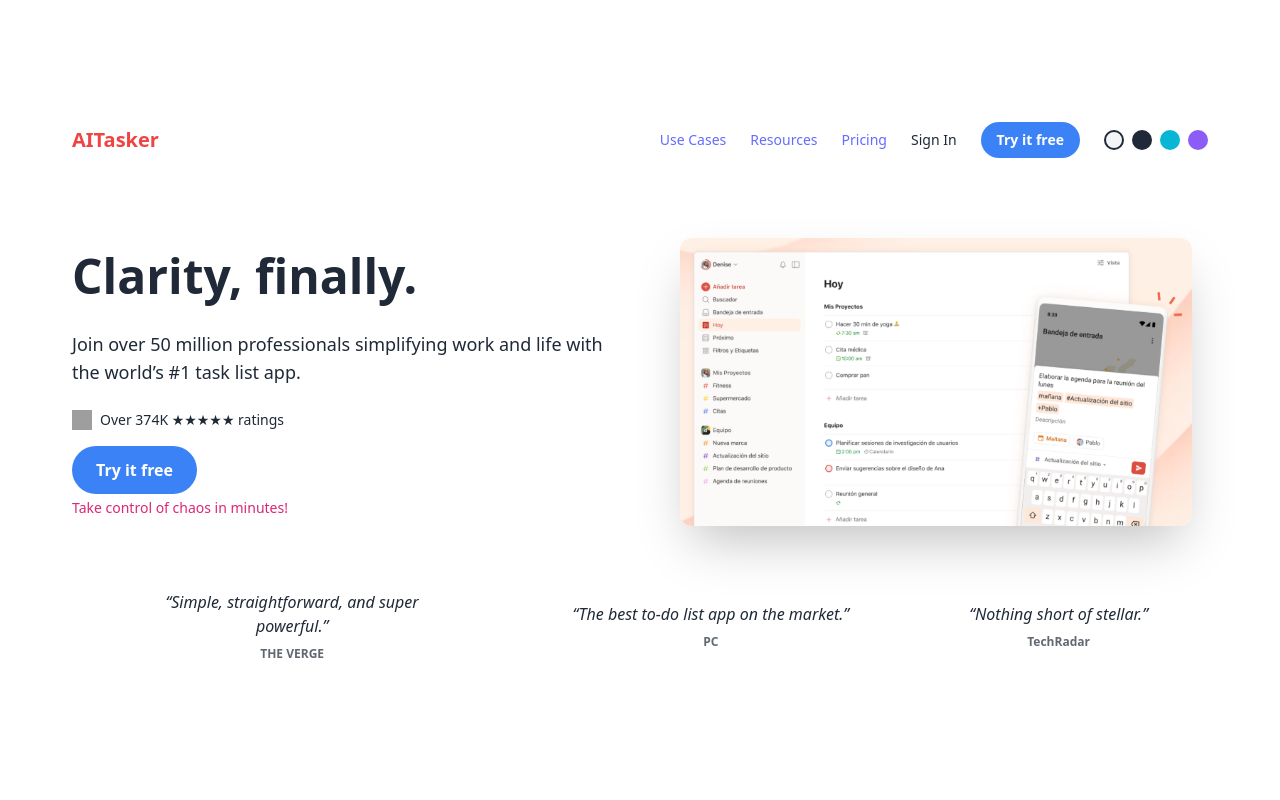
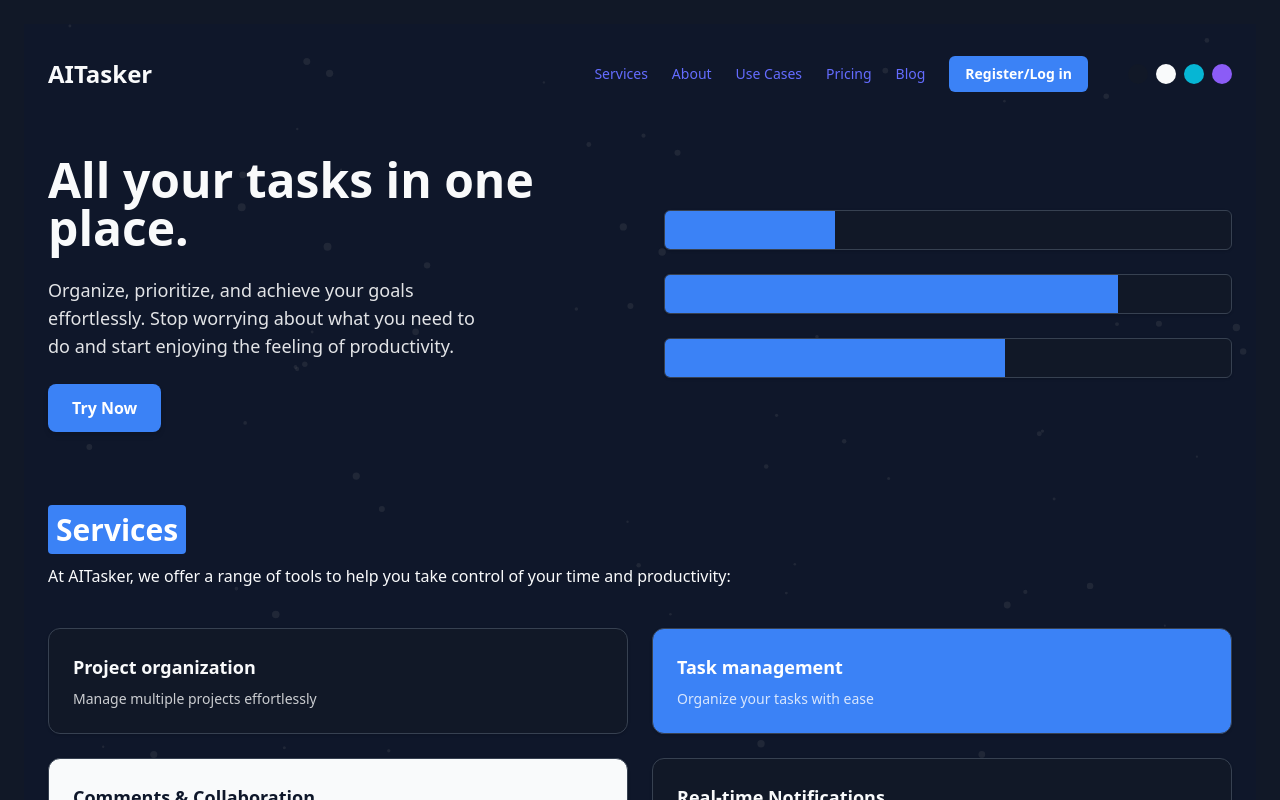
Before and after one commit to PedroCere/technovation_3, a React (Vite) app in the folder aitasker-frontend/: page / in a window 1280 px wide. Built offline with nearby package versions, Linux system fonts and the light colour scheme; grey boxes are pictures that could not be loaded.

Commit message:
landing_bg_update

```diff
--- a/aitasker-frontend/package.json
+++ b/aitasker-frontend/package.json
@@ -30,8 +30,10 @@
     "react-icons": "^5.5.0",
     "react-router-dom": "^7.5.1",
     "react-toastify": "^11.0.5",
+    "react-tsparticles": "^2.12.2",
     "recharts": "^2.15.3",
     "slate-react": "^0.89.0",
+    "tsparticles": "^2.9.3",
     "uuid": "^9.0.0",
     "yup": "^1.6.1"
   },
--- a/aitasker-frontend/src/context/ThemeContext.jsx
+++ b/aitasker-frontend/src/context/ThemeContext.jsx
@@ -16,6 +16,8 @@ const themeColors = {
     '--primary-color': '#3b82f6',
     '--primary-color-hover': '#2563eb',
     '--border-color': '#e5e7eb',
+        '--footer-bg': '#1f2937',
+
 
     // Botones e inputs
     '--button-bg': '#f3f4f6',
@@ -39,6 +41,7 @@ const themeColors = {
     '--primary-color': '#3b82f6',
     '--primary-color-hover': '#2563eb',
     '--border-color': '#374151',
+    '--footer-bg': '#1f2937',
 
     '--button-bg': '#374151',
     '--button-bg-hover': '#4b5563',
--- a/aitasker-frontend/src/pages/Landing.jsx
+++ b/aitasker-frontend/src/pages/Landing.jsx
@@ -1,52 +1,100 @@
 import React from "react";
 import { useNavigate } from "react-router-dom";
-import Image from "../assets/image.png";
 import { useTheme } from "../context/ThemeContext";
+import Particles from "react-tsparticles";
+import { loadFull } from "tsparticles";
 
 export default function Landing() {
   const navigate = useNavigate();
   const { theme, setTheme, themes } = useTheme();
 
-  // Colores representativos por tema
+  React.useEffect(() => {
+    setTheme(themes.dark);
+  }, [setTheme, themes]);
+
   const themeColors = {
-    light: '#f3f4f6',
-    dark: '#1f2937',
-    cyan: '#06b6d4',
-    purple: '#8b5cf6',
+    light: "#111827",
+    dark: "#f9fafb",
+    cyan: "#06b6d4",
+    purple: "#8b5cf6",
+  };
+
+  const primaryColor = themeColors[theme];
+
+  const particlesInit = async (main) => {
+    await loadFull(main);
+  };
+
+  const particlesOptions = {
+    background: { color: { value: "transparent" } },
+    fullScreen: { enable: false },
+    particles: {
+      number: { value: 80, density: { enable: true, area: 800 } },
+      color: { value: "#888" },
+      shape: { type: "circle" },
+      opacity: { value: 0.15 },
+      size: { value: { min: 1, max: 4 } },
+      move: {
+        enable: true,
+        speed: 0.3,
+        direction: "none",
+        outMode: "bounce",
+      },
+    },
+    interactivity: {
+      events: {
+        onHover: { enable: true, mode: "grab" },
+        resize: true,
+      },
+      modes: {
+        grab: { distance: 140, links: { opacity: 0.2 } },
+      },
+    },
+    detectRetina: true,
   };
 
   return (
-    <section className="min-h-screen bg-[var(--bg-color)] text-[var(--text-color)] transition-colors flex flex-col items-center justify-center px-4 md:px-12">
-      {/* Top Navigation */}
-      <header className="w-full max-w-7xl flex justify-between items-center py-4">
-        <div className="flex items-center space-x-2">
-          <span className="font-semibold text-red-500 text-xl">AITasker</span>
-        </div>
+    <section className="relative bg-[var(--bg-color)] text-[var(--text-color)] min-h-screen transition-colors overflow-hidden">
+      {/* Fondo animado */}
+      <Particles
+        id="tsparticles"
+        init={particlesInit}
+        options={particlesOptions}
+        className="absolute inset-0 z-0"
+      />
 
-        <nav className="hidden md:flex items-center space-x-6 text-sm">
+      {/* CONTENIDO PRINCIPAL */}
+      <div className="relative z-10 px-6 py-8">
+        {/* NAVBAR */}
+        <div className="max-w-7xl mx-auto flex justify-between items-center mb-16">
+          <span
+            className="text-2xl font-bold"
+            style={{ color: primaryColor }}
+          >
+            AITasker
+          </span>
+
+          <nav className="hidden md:flex items-center gap-6 text-sm">
+            <a href="#" className="hover:underline">Services</a>
+            <a href="#" className="hover:underline">About</a>
             <a href="#" className="hover:underline">Use Cases</a>
-          <a href="#" className="hover:underline">Resources</a>
             <a href="#" className="hover:underline">Pricing</a>
-          <button onClick={() => navigate('/login')} className="hover:underline">
-            Sign In
+            <a href="#" className="hover:underline">Blog</a>
+            <button
+              onClick={() => navigate("/register")}
+              className="bg-[var(--primary-color)] hover:bg-[var(--primary-color-hover)] text-white px-4 py-2 rounded-md font-semibold"
+            >
+              Register/Log in
             </button>
-          <button
-            onClick={() => navigate('/register')}
-            className="bg-[var(--primary-color)] hover:bg-[var(--primary-color-hover)] text-white text-sm font-bold py-2 px-4 rounded-full"
-          >
-            Try it free
-          </button>
-
-          {/* Theme Circles */}
-          <div className="flex items-center gap-2 ml-4">
+            <div className="flex gap-2 ml-4">
               {Object.keys(themes).map((key) => (
                 <button
                   key={key}
                   onClick={() => setTheme(themes[key])}
                   className={`w-5 h-5 rounded-full border-2 ${
                     theme === themes[key]
-                    ? 'border-[var(--text-color)]'
-                    : 'border-transparent'
+                      ? "border-[var(--text-color)]"
+                      : "border-transparent"
                   }`}
                   style={{ backgroundColor: themeColors[key] }}
                   title={themes[key]}
@@ -54,63 +102,145 @@ export default function Landing() {
               ))}
             </div>
           </nav>
-      </header>
-
-      {/* Hero Section */}
-      <div className="w-full max-w-7xl grid grid-cols-1 lg:grid-cols-2 gap-12 items-center py-16">
-        {/* Text Block */}
-        <div>
-          <h1 className="text-5xl font-extrabold mb-6 leading-tight">
-            Clarity, finally.
-          </h1>
-          <p className="text-lg mb-6">
-            Join over 50 million professionals simplifying work and life with the world’s #1 task list app.
-          </p>
-
-          <div className="flex items-center gap-2 mb-4">
-            <img
-              src="https://upload.wikimedia.org/wikipedia/commons/f/fa/Apple_logo_black.svg"
-              alt="App Store"
-              className="w-5 h-5"
-            />
-            <p className="text-sm">Over 374K ★★★★★ ratings</p>
         </div>
 
+        {/* HERO */}
+        <div className="max-w-7xl mx-auto grid grid-cols-1 md:grid-cols-2 gap-12 items-center">
+          <div>
+            <h1 className="text-4xl md:text-5xl font-bold mb-6">
+              All your tasks in one place.
+            </h1>
+            <p className="text-base md:text-lg mb-6 max-w-md opacity-90">
+              Organize, prioritize, and achieve your goals effortlessly. Stop
+              worrying about what you need to do and start enjoying the feeling
+              of productivity.
+            </p>
             <button
-            onClick={() => navigate('/register')}
-            className="bg-[var(--primary-color)] hover:bg-[var(--primary-color-hover)] text-white font-semibold py-3 px-6 rounded-full text-base mb-1"
+              onClick={() => navigate("/register")}
+              className="bg-[var(--primary-color)] hover:bg-[var(--primary-color-hover)] text-white font-semibold py-3 px-6 rounded-lg text-base shadow-md"
             >
-            Try it free
+              Try Now
             </button>
-
-          <p className="text-sm text-pink-600">Take control of chaos in minutes!</p>
           </div>
 
-        {/* Image Block */}
-        <div className="flex justify-center">
-          <img
-            src={Image}
-            alt="Demo screen"
-            className="rounded-xl shadow-2xl w-full max-w-lg"
-          />
-        </div>
-      </div>
-
-      {/* Testimonials */}
-      <div className="w-full max-w-6xl px-4 pb-20">
-        <div className="flex flex-col md:flex-row items-center justify-around gap-8">
-          {[
-            { quote: "“Simple, straightforward, and super powerful.”", source: "THE VERGE" },
-            { quote: "“The best to-do list app on the market.”", source: "PC" },
-            { quote: "“Nothing short of stellar.”", source: "TechRadar" }
-          ].map((item, index) => (
-            <div key={index} className="text-center max-w-xs">
-              <p className="italic mb-2">{item.quote}</p>
-              <p className="text-xs font-bold opacity-70">{item.source}</p>
+          {/* Ilustración simulada */}
+          <div className="flex flex-col space-y-6">
+            {[30, 80, 60].map((value, i) => (
+              <div
+                key={i}
+                className="w-full h-10 bg-[var(--input-bg)] rounded-md overflow-hidden shadow border border-[var(--border-color)]"
+              >
+                <div
+                  className="h-full bg-[var(--primary-color)]"
+                  style={{ width: `${value}%` }}
+                ></div>
               </div>
             ))}
           </div>
         </div>
+
+        {/* SERVICES */}
+        <div className="max-w-7xl mx-auto px-0 py-20">
+          <h2 className="text-2xl md:text-3xl font-bold mb-4">
+            <span className="bg-[var(--primary-color)] text-white px-2 py-1 rounded">
+              Services
+            </span>
+          </h2>
+          <p className="text-sm md:text-base text-[var(--text-color)]/80 mb-10">
+            At AITasker, we offer a range of tools to help you take control of
+            your time and productivity:
+          </p>
+
+          <div className="grid md:grid-cols-2 gap-6">
+            {[
+              {
+                title: "Project organization",
+                desc: "Manage multiple projects effortlessly",
+                bg: "bg-[var(--input-bg)] text [var-(bg-color)]",
+              },
+              {
+                title: "Task management",
+                desc: "Organize your tasks with ease",
+                bg: "bg-[var(--primary-color)] text-white",
+              },
+              {
+                title: "Comments & Collaboration",
+                desc: "Collaborate with your team through comments",
+                bg: "bg-[var(--text-color)] text-[var(--bg-color)]",
+              },
+              {
+                title: "Real-time Notifications",
+                desc: "Stay updated with real-time alerts",
+                bg: "bg-[var(--input-bg)]",
+              },
+              {
+                title: "Deadline Tracking",
+                desc: "Never miss a deadline",
+                bg: "bg-[var(--primary-color)] text-white",
+              },
+              {
+                title: "Progress Monitoring",
+                desc: "Track your progress effortlessly",
+                bg: "bg-[var(--text-color)] text-[var(--bg-color)]",
+              },
+            ].map(({ title, desc, bg }, i) => (
+              <div
+                key={i}
+                className={`p-6 rounded-xl shadow border border-[var(--border-color)] ${bg}`}
+              >
+                <h3 className="text-lg font-semibold mb-2">{title}</h3>
+                <p className="text-sm opacity-80">{desc}</p>
+              </div>
+            ))}
+          </div>
+        </div>
+
+        {/* FOOTER */}
+        <footer className="bg-[var(--primary-color)] text-[var(--bg-color)] mt-20 pt-12 pb-6 px-6 rounded-t-3xl">
+          <div className="max-w-7xl mx-auto grid md:grid-cols-3 gap-8">
+            <div>
+              <h3 className="text-xl font-bold mb-4">AITasker</h3>
+              <p className="text-sm opacity-80 mb-2">Contact us:</p>
+              <p className="text-sm mb-1">📧 support@aitasker.com</p>
+              <p className="text-sm mb-1">📞 +1 (800) 123-4567</p>
+              <p className="text-sm mb-1">🏢 123 Productivity Ave, Remote City</p>
+            </div>
+
+            <div className="flex flex-col gap-2">
+              <h4 className="font-semibold mb-2">Quick links</h4>
+              <a href="#" className="text-white hover:underline">About us</a>
+              <a href="#" className="text-white hover:underline">Services</a>
+              <a href="#" className="text-white hover:underline">Use Cases</a>
+              <a href="#" className="text-white hover:underline">Pricing</a>
+              <a href="#" className="text-white hover:underline">Blog</a>
+            </div>
+
+            <div>
+              <h4 className="font-semibold mb-2">Subscribe to news</h4>
+              <form className="flex flex-col gap-2">
+                <input
+                  type="email"
+                  placeholder="Enter your email"
+                  className="p-2 rounded bg-[var(--input-bg)] text-[var(--text-color)] border border-[var(--border-color)]"
+                />
+                <button
+                  type="submit"
+                  className="bg-[var(--input-bg)] hover:bg-[var(--primary-color-hover)] text-[var(--primary-color)] font-semibold py-2 px-4 rounded"
+                >
+                  Subscribe
+                </button>
+              </form>
+            </div>
+          </div>
+
+          <div className="border-t border-[var(--border-color)] mt-10 pt-4 text-xs text-center opacity-60">
+            © {new Date().getFullYear()} AITasker. All rights reserved. •{" "}
+            <a href="#" className="underline">
+              Privacy Policy
+            </a>
+          </div>
+        </footer>
+      </div>
     </section>
   );
 }
```
Also changed, not shown: 1 other file (tests, documents, lock files or other folders). Lines whose indentation alone changed are shown as unchanged.
